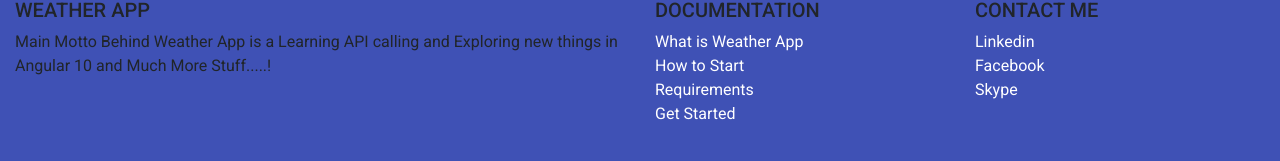
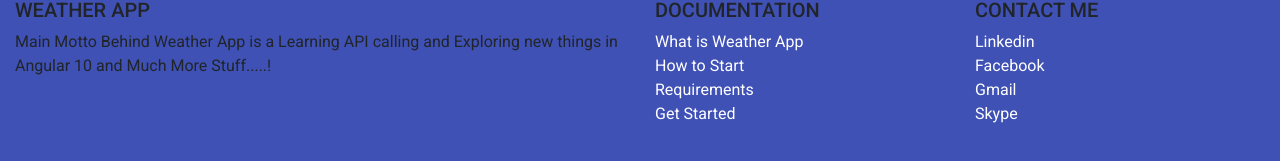
Before and after one commit to belotesagar/latest-weather-app, an Angular app in the folder weather/: page /home in a window 1280 px wide. Shown: the part 770-931 px from the top of the page. Built offline with nearby package versions, Linux system fonts and the light colour scheme; no server answers.

Commit message:
footer updated

```diff
--- a/weather/src/app/footer/footer.component.css
+++ b/weather/src/app/footer/footer.component.css
@@ -1,3 +1,4 @@
 a {
   color: white;
+  text-decoration: none;
 }
--- a/weather/src/app/footer/footer.component.html
+++ b/weather/src/app/footer/footer.component.html
@@ -34,7 +34,7 @@
             <a href="https://www.facebook.com/sagar.belote">Facebook</a>
           </li>
           <li>
-            <a href="mailto:sagarbelotes@gmail.com"></a>
+            <a href="mailto:sagarbelotes@gmail.com">Gmail</a>
           </li>
           <li>
             <a href="https://join.skype.com/invite/lAi8I7fHkRkH">Skype</a>
```
